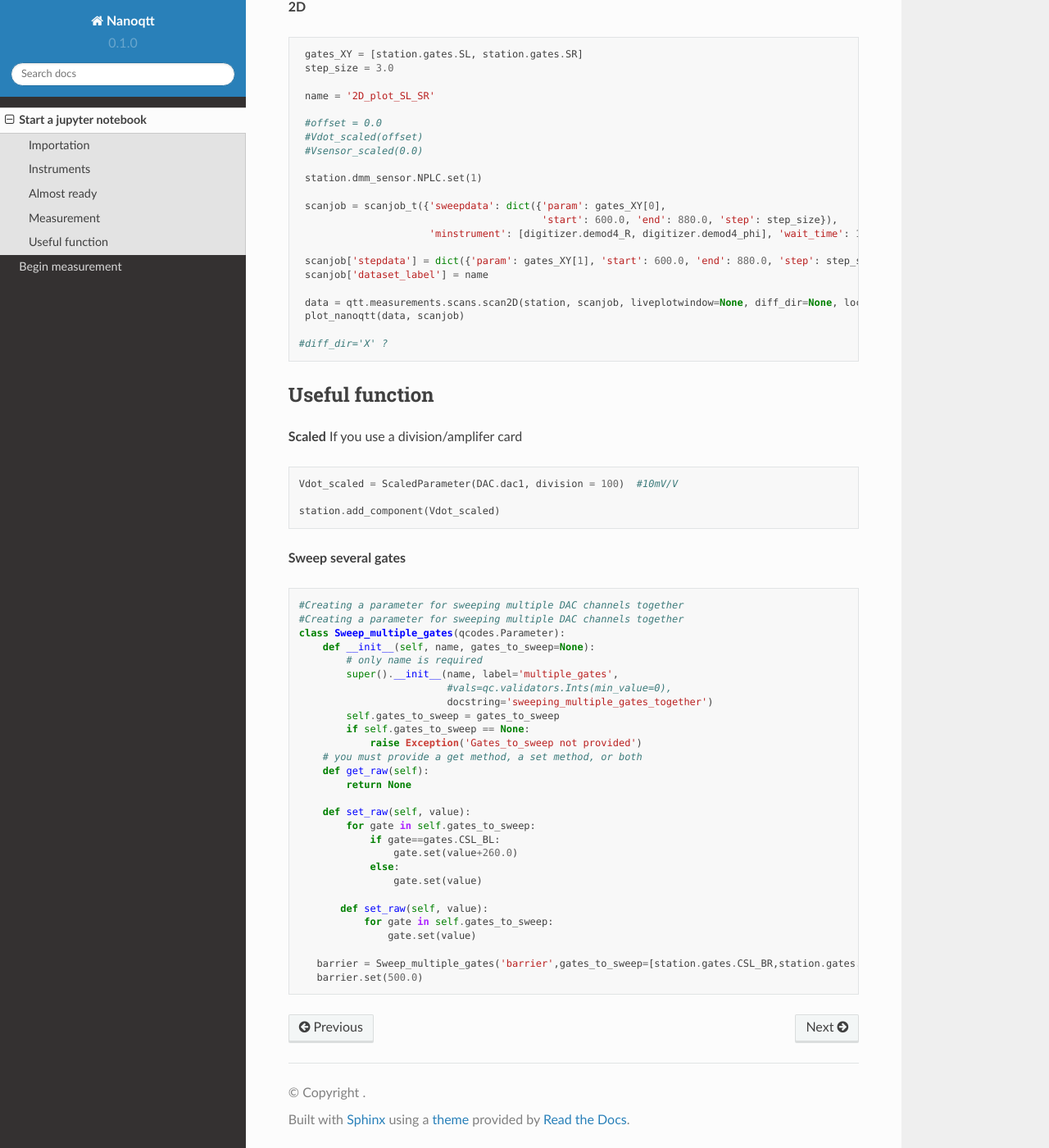
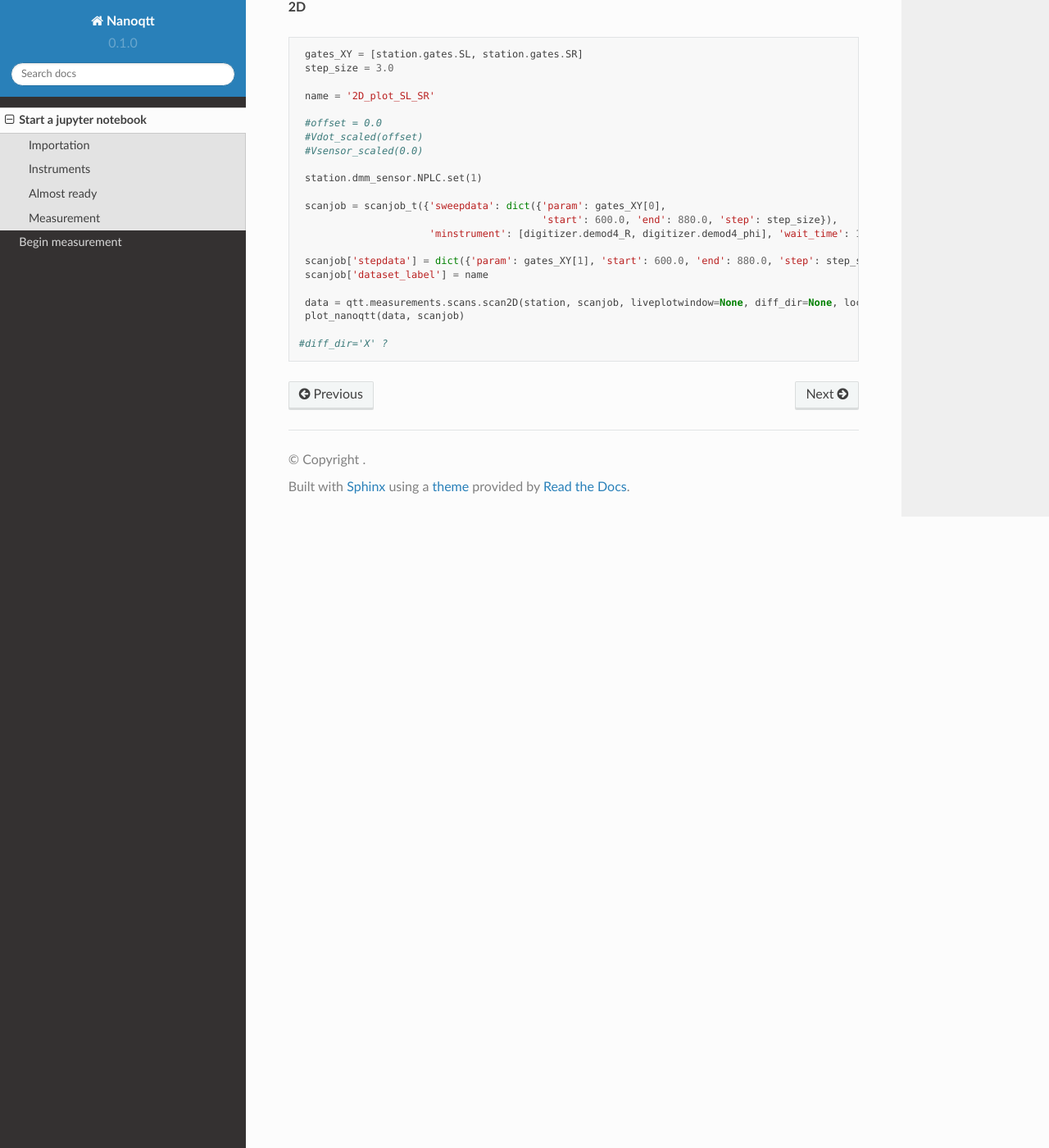
Before and after one commit to nanoelectronics-new/Nanoqtt-new-qtt-tutorial, a Sphinx documentation site: the page built from docs/source/usage.rst, in a window 1280 px wide and 1400 px high, scrolled down 7142 px. Shown: the whole window at 82% size. Built offline with Sphinx 7.4.7 and the Read the Docs theme 2.0.0, drawn with Linux system fonts in a browser that asks for light colours.

Commit message:
Update usage.rst

```diff
--- a/docs/source/usage.rst
+++ b/docs/source/usage.rst
@@ -448,50 +448,3 @@ Measurement
       plot_nanoqtt(data, scanjob)
 
      #diff_dir='X' ?
-
-
-
-Useful function
----------------
-
-**Scaled**
-If you use a division/amplifer card
-
-.. code-block:: python
-
-   Vdot_scaled = ScaledParameter(DAC.dac1, division = 100)  #10mV/V
-
-   station.add_component(Vdot_scaled)
-
-**Sweep several gates**
-
-.. code-block:: python
-
-   #Creating a parameter for sweeping multiple DAC channels together
-   #Creating a parameter for sweeping multiple DAC channels together
-   class Sweep_multiple_gates(qcodes.Parameter):
-       def __init__(self, name, gates_to_sweep=None):
-           # only name is required
-           super().__init__(name, label='multiple_gates',
-                            #vals=qc.validators.Ints(min_value=0),
-                            docstring='sweeping_multiple_gates_together')
-           self.gates_to_sweep = gates_to_sweep
-           if self.gates_to_sweep == None:
-               raise Exception('Gates_to_sweep not provided')
-       # you must provide a get method, a set method, or both
-       def get_raw(self):
-           return None
-
-       def set_raw(self, value):
-           for gate in self.gates_to_sweep:
-               if gate==gates.CSL_BL:
-                   gate.set(value+260.0)
-               else:
-                   gate.set(value)
-
-          def set_raw(self, value):
-              for gate in self.gates_to_sweep:
-                  gate.set(value)
-
-      barrier = Sweep_multiple_gates('barrier',gates_to_sweep=[station.gates.CSL_BR,station.gates.CSL_BL])
-      barrier.set(500.0)
```
